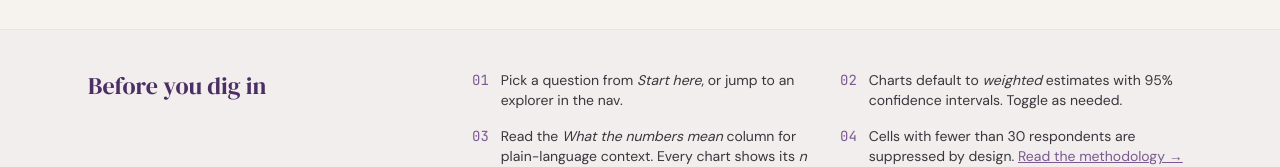
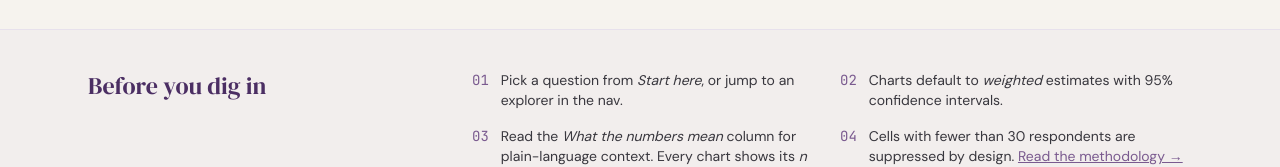
Before and after one commit to mattmotyl/ground-truth-strata, a Next.js app: page / in a window 1280 px wide. Shown: the part 559-726 px from the top of the page. Built offline with nearby package versions, Linux system fonts and the light colour scheme.

Commit message:
removed out of date copy

```diff
--- a/src/app/page.tsx
+++ b/src/app/page.tsx
@@ -69,7 +69,7 @@ export default function HomePage() {
               </span>
               <span>
                 Charts default to <em>weighted</em> estimates with 95%
-                confidence intervals. Toggle as needed.
+                confidence intervals.
               </span>
             </li>
             <li className="flex gap-3">
```
